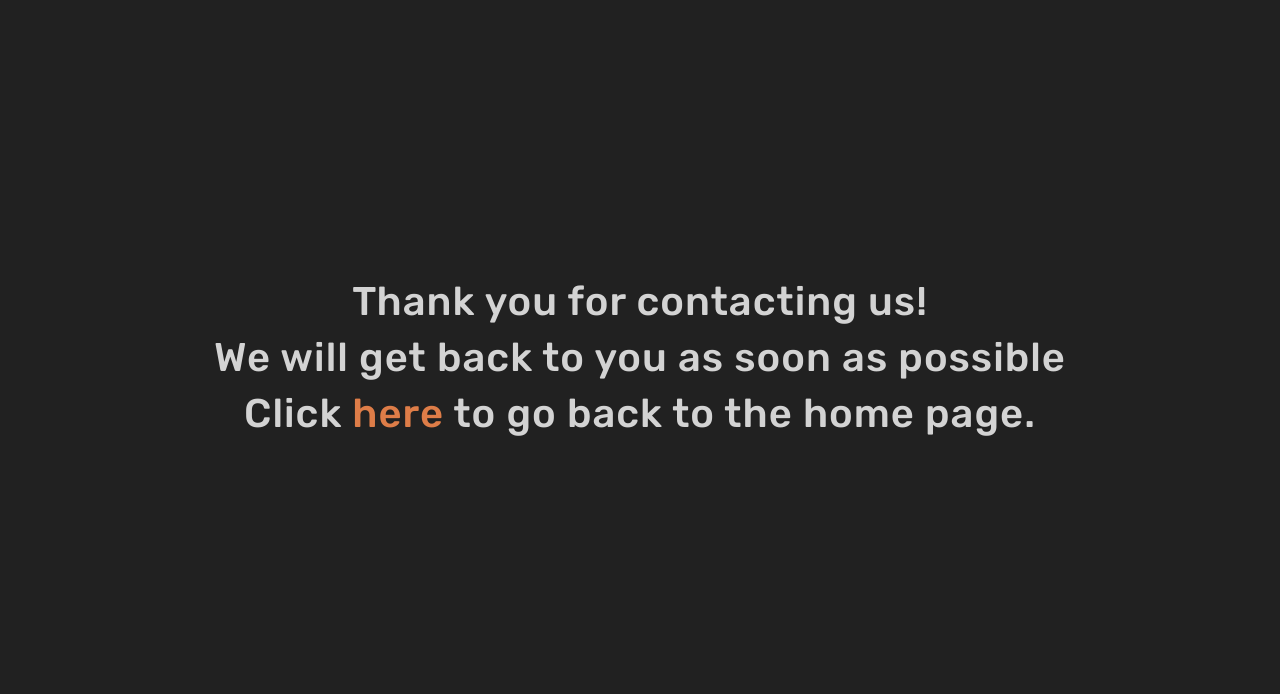
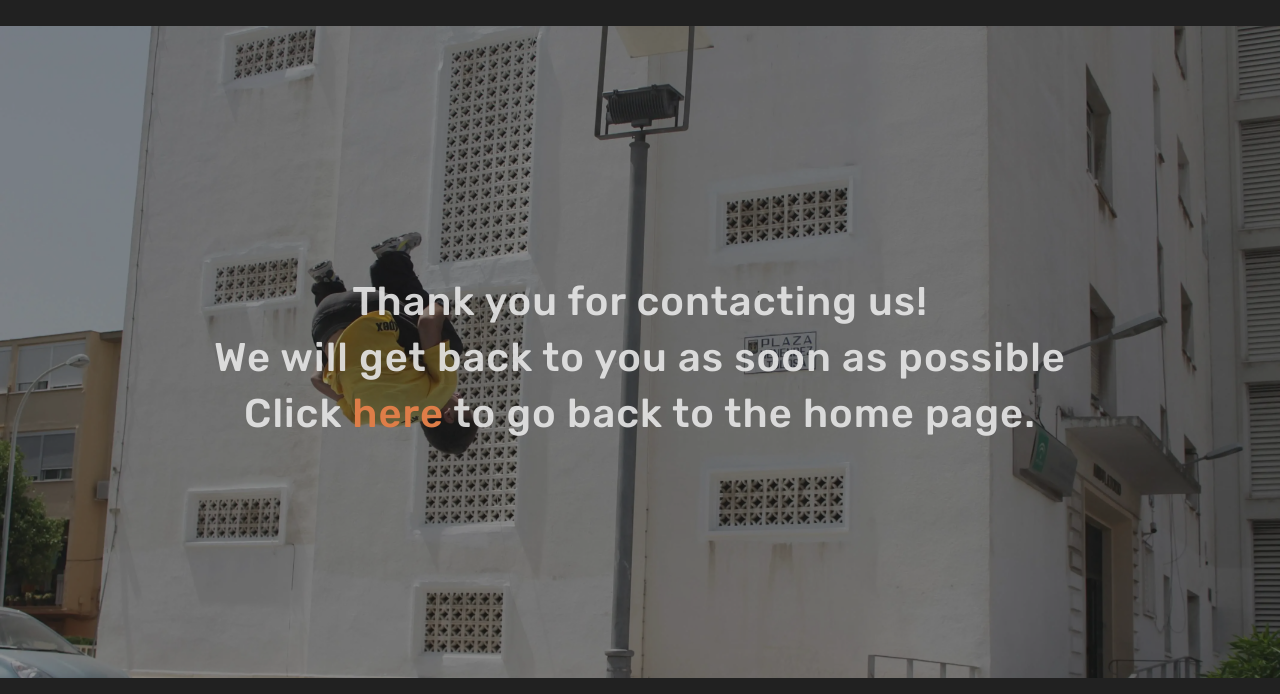
Before and after one commit to sergpapa/FPC, a plain HTML site: page thank-you.html in a window 1280 px wide. Shown: the part 94-788 px from the top of the page. Drawn offline with nearby package versions, Linux system fonts and the light colour scheme.

Commit message:
final commit

```diff
--- a/assets/css/style.css
+++ b/assets/css/style.css
@@ -447,7 +447,8 @@ footer {
 
 .thank-you::before {
     content: "";
-    background-image: url("../images/training1.webp"), #212121;
+    background-image: url("../images/training1.webp");
+    background-color: #212121;
     background-size: cover;
     overflow: hidden;
     background-repeat: no-repeat;
```
Also changed, not shown: 2 other files.
